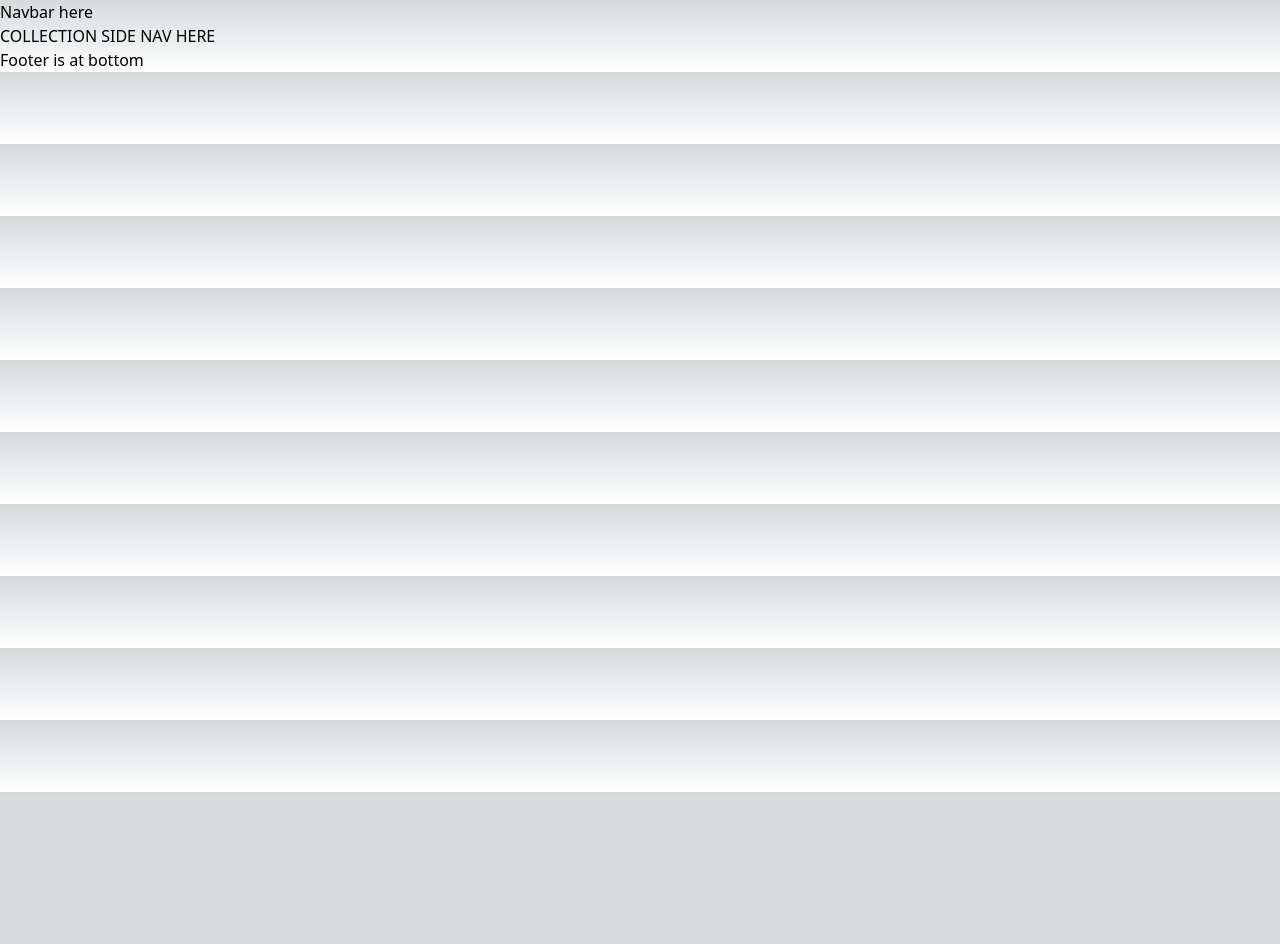
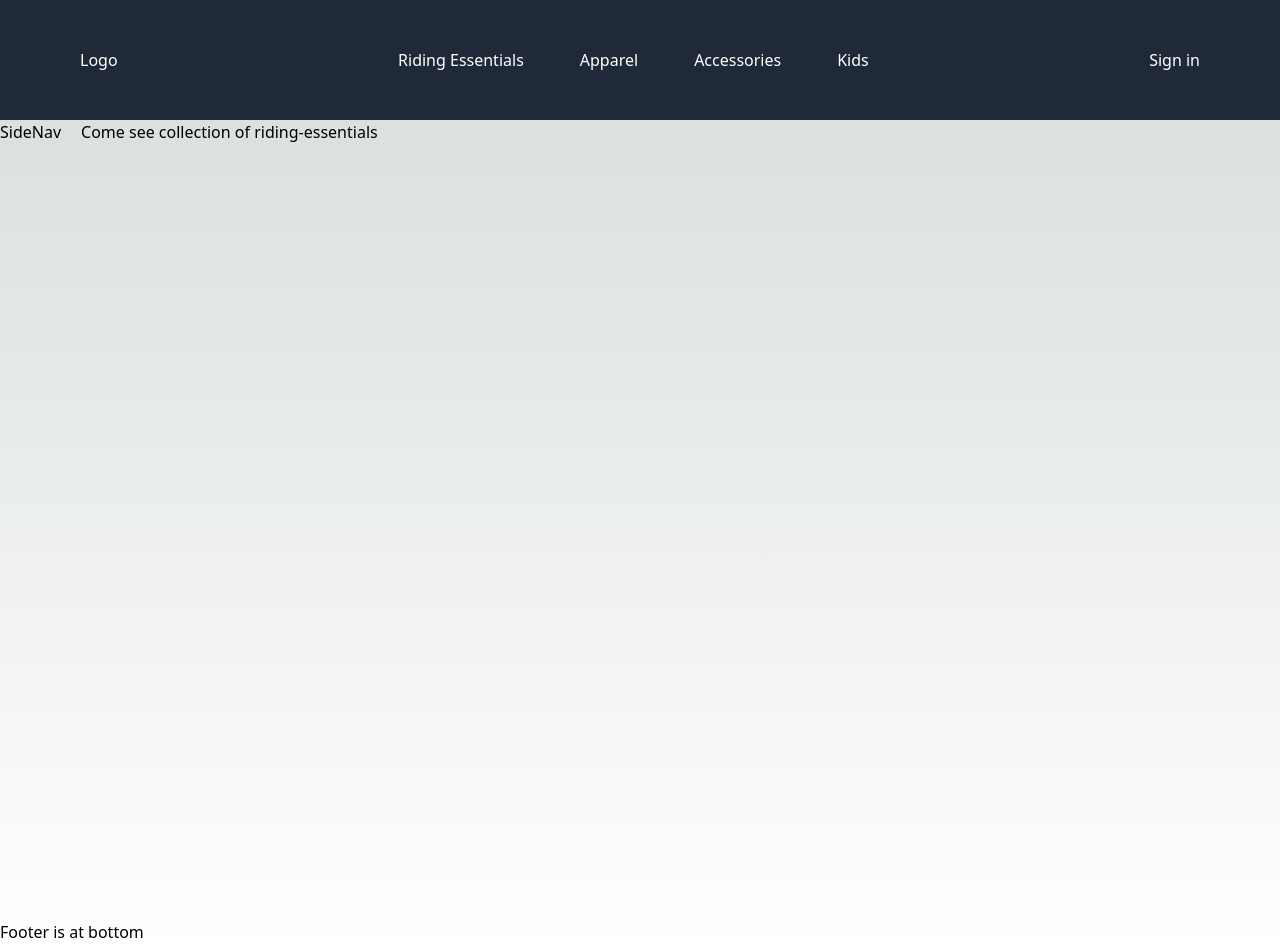
Before and after one commit to seanwongdev/Wakestore, a Next.js app: page /riding-essentials in a window 1280 px wide. Before the commit the page ends 800 px from the top, so only its background shows below. Built offline with nearby package versions, Linux system fonts and the light colour scheme.

Commit message:
initial flows without items

```diff
--- a/src/components/collectionLayout.tsx
+++ b/src/components/collectionLayout.tsx
@@ -1,5 +1,19 @@
-const CollectionLayout = () => {
-  return <div>COLLECTION SIDE NAV HERE</div>;
+import { ReactNode } from "react";
+import SideNavbar from "./sideNavbar";
+
+interface LayoutProps {
+  children: ReactNode;
+}
+
+const CollectionLayout: React.FC<LayoutProps> = ({ children }) => {
+  return (
+    <div className="md:grid md:grid-cols-[auto,1fr] gap-5">
+      <div>
+        <SideNavbar />
+      </div>
+      <div>{children}</div>
+    </div>
+  );
 };
 
 export default CollectionLayout;
--- a/src/components/layout.tsx
+++ b/src/components/layout.tsx
@@ -8,11 +8,11 @@ interface LayoutProps {
 
 const Layout: React.FC<LayoutProps> = ({ children }) => {
   return (
-    <>
+    <div>
       <Navbar />
-      <div>{children}</div>
+      {children}
       <Footer />
-    </>
+    </div>
   );
 };
 
--- a/src/components/navbar.tsx
+++ b/src/components/navbar.tsx
@@ -1,5 +1,18 @@
+import Link from "next/link";
+
 const Navbar = () => {
-  return <div>Navbar here</div>;
+  return (
+    <div className="flex justify-between w-full px-20 py-12 bg-gray-800 text-white">
+      <span>Logo</span>
+      <div className="flex justify-evenly gap-14 ">
+        <Link href={"/riding-essentials"}> Riding Essentials</Link>
+        <span>Apparel</span>
+        <span>Accessories</span>
+        <span>Kids</span>
+      </div>
+      <div>Sign in</div>
+    </div>
+  );
 };
 
 export default Navbar;
--- /dev/null
+++ b/src/components/sideNavbar.tsx
@@ -0,0 +1,5 @@
+const SideNavbar = () => {
+  return <div>SideNav</div>;
+};
+
+export default SideNavbar;
--- a/src/pages/_app.tsx
+++ b/src/pages/_app.tsx
@@ -1,6 +1,7 @@
 import Layout from "@/components/layout";
 import "@/styles/globals.css";
 import type { AppProps } from "next/app";
+import { ReactNode } from "react";
 
 type ComponentWithPageLayout = AppProps & {
   Component: AppProps["Component"] & {
@@ -21,6 +22,4 @@ export default function App({ Component, pageProps }: ComponentWithPageLayout) {
   );
 }
 
-const EmptyLayout = ({ children }: { children: React.ReactNode }) => (
-  <>{children}</>
-);
+const EmptyLayout = ({ children }: { children: ReactNode }) => <>{children}</>;
--- a/src/pages/riding-essentials/index.tsx
+++ b/src/pages/riding-essentials/index.tsx
@@ -1,7 +1,9 @@
 import CollectionLayout from "@/components/collectionLayout";
 
 export default function Index() {
-  return <div>Come see collection of riding-essentials</div>;
+  return (
+    <div className="h-screen">Come see collection of riding-essentials</div>
+  );
 }
 
 Index.PageLayout = CollectionLayout;
--- a/src/pages/riding-essentials/wakeboards.tsx
+++ b/src/pages/riding-essentials/wakeboards.tsx
@@ -1,3 +1,7 @@
+import CollectionLayout from "@/components/collectionLayout";
+
 export default function Wakeboards() {
   return <div>hi</div>;
 }
+
+Wakeboards.PageLayout = CollectionLayout;
```
